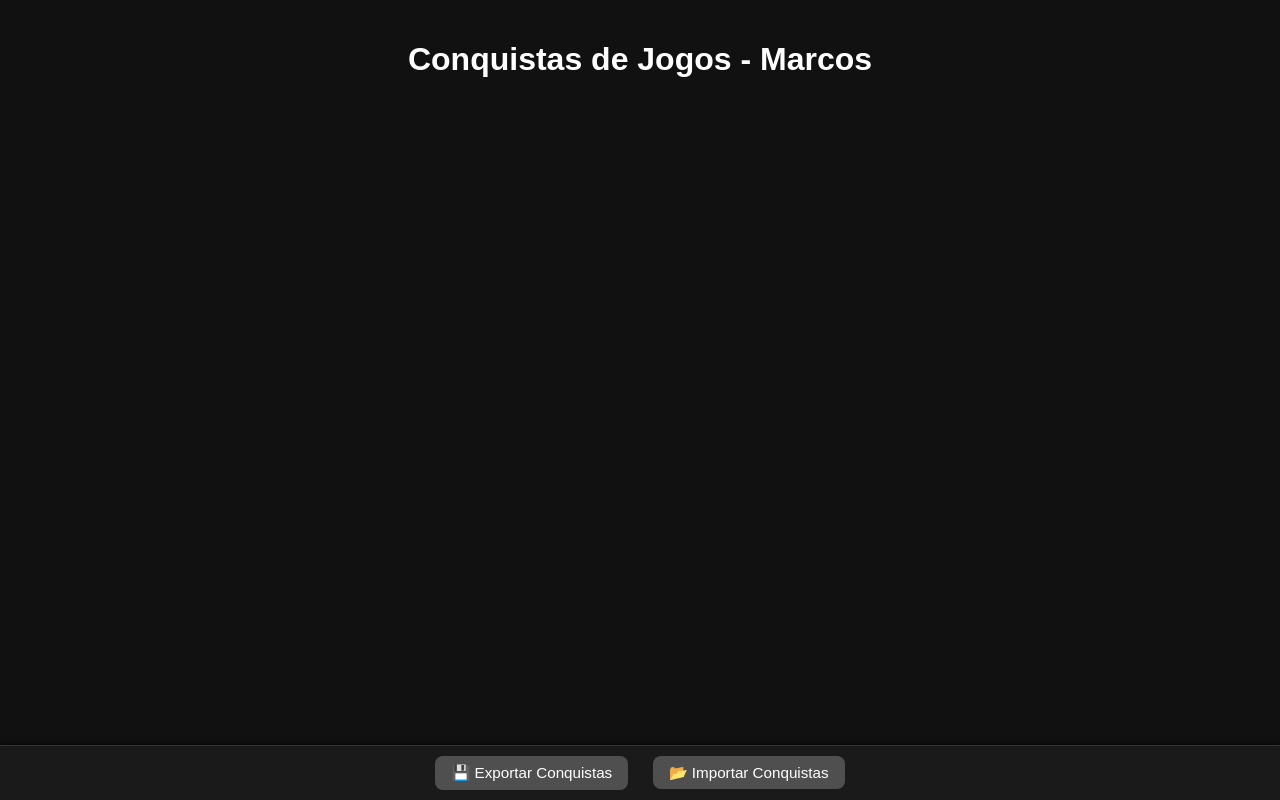
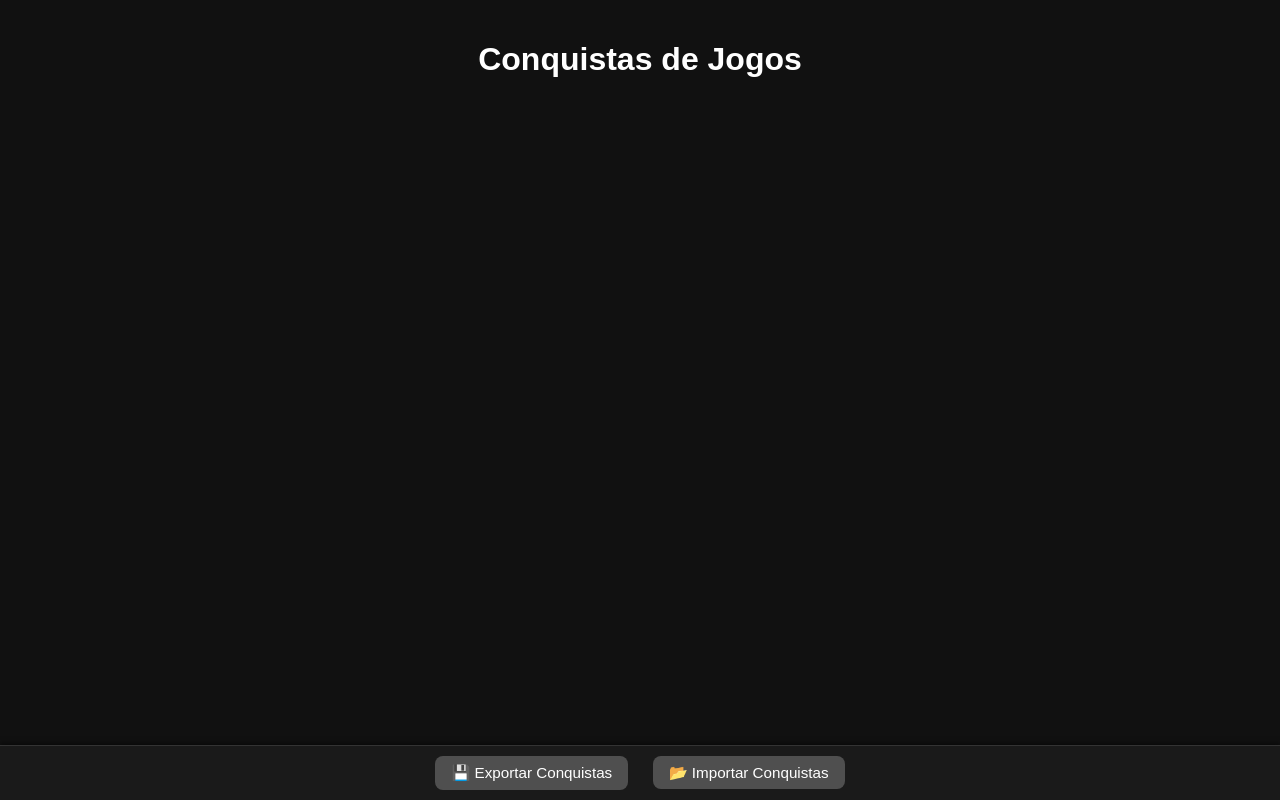
Before and after one commit to MarcosPCavaleiro/Conquistas, a plain HTML site: page index.html in a window 1280 px wide. Drawn offline with Linux system fonts and the light colour scheme.

Commit message:
h1 corrigido

```diff
--- a/index.html
+++ b/index.html
@@ -157,7 +157,7 @@ footer {
   </style>
 </head>
 <body>
-  <h1>Conquistas de Jogos - Marcos</h1>
+  <h1>Conquistas de Jogos</h1>
   <button id="backButton">Voltar</button>
   <div id="gameView" class="game-list"></div>
   <div id="achievementView" class="achievement-list" style="display: none;"></div>
```
